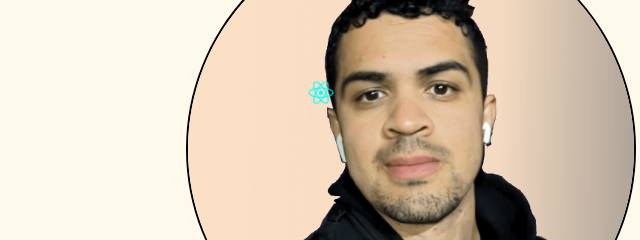
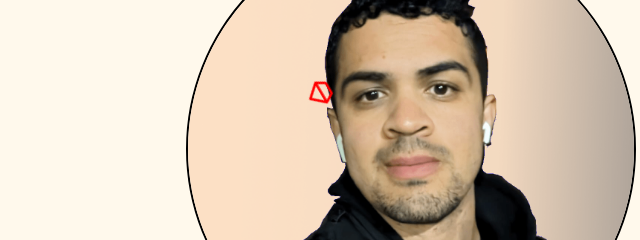
Before and after one commit to gshuenck/gshuenck.github.io, a plain HTML site: page index.html in a window 1280 px wide. Shown: the part 226-466 px from the top of the page, 514-1154 px from the left. Drawn offline with nearby package versions, Linux system fonts and the light colour scheme; some packages are replaced by stand-ins of ours; a script that the page names is missing.

Commit message:
alteração img

```diff
--- a/assets/css/style.css
+++ b/assets/css/style.css
@@ -315,7 +315,7 @@ main {
 .anim-elements .anim-element:nth-child(4){
   bottom: 15%;
   right: 25%;
-  color: cyan;
+  color: red;
   animation: aniFour 13s infinite linear alternate;
 }
 
--- a/index.html
+++ b/index.html
@@ -20,9 +20,11 @@
     <link rel="stylesheet" href="assets/css/style.css">
     <link rel="icon" href="assets/img/favicon.ico" type="image/x-icon">
     <link href="https://cdn.jsdelivr.net/npm/owl.carousel@2.3.4/dist/assets/owl.carousel.min.css" rel="stylesheet">
+    <link rel="stylesheet" href="https://cdn.jsdelivr.net/npm/@fortawesome/fontawesome-free@6.6.0/css/fontawesome.min.css">
     <meta name="google-site-verification" content="bz0cm8su9CCza36wZMA0hMjc8ty1b5RcyLuccc-FIsg" />
     <title>Personal Portfolio</title>
   </head>
+
 <body>
   <!-- Header -->
   <header class="main-header">
@@ -72,7 +74,7 @@
           <div class="anim-element"><i class="bx bxl-html5"></i></div>
           <div class="anim-element"><i class="bx bxl-css3"></i></div>
           <div class="anim-element"><i class="bx bxs-file-js"></i></div>
-          <div class="anim-element"><i class="bx bxl-react"></i></div>
+          <div class="anim-element"><i class='bx bx-diamond'></i></div>
           <div class="anim-element"><i class="bx bxl-android"></i></div>
         </div>
         <div class="row gy-5 align-items-center">
```
Also changed, not shown: assets/img/about-me-2.png (deleted), assets/img/about-me.png, assets/img/contact.png, assets/img/skills.png, assets/img/skills3.png (deleted).
